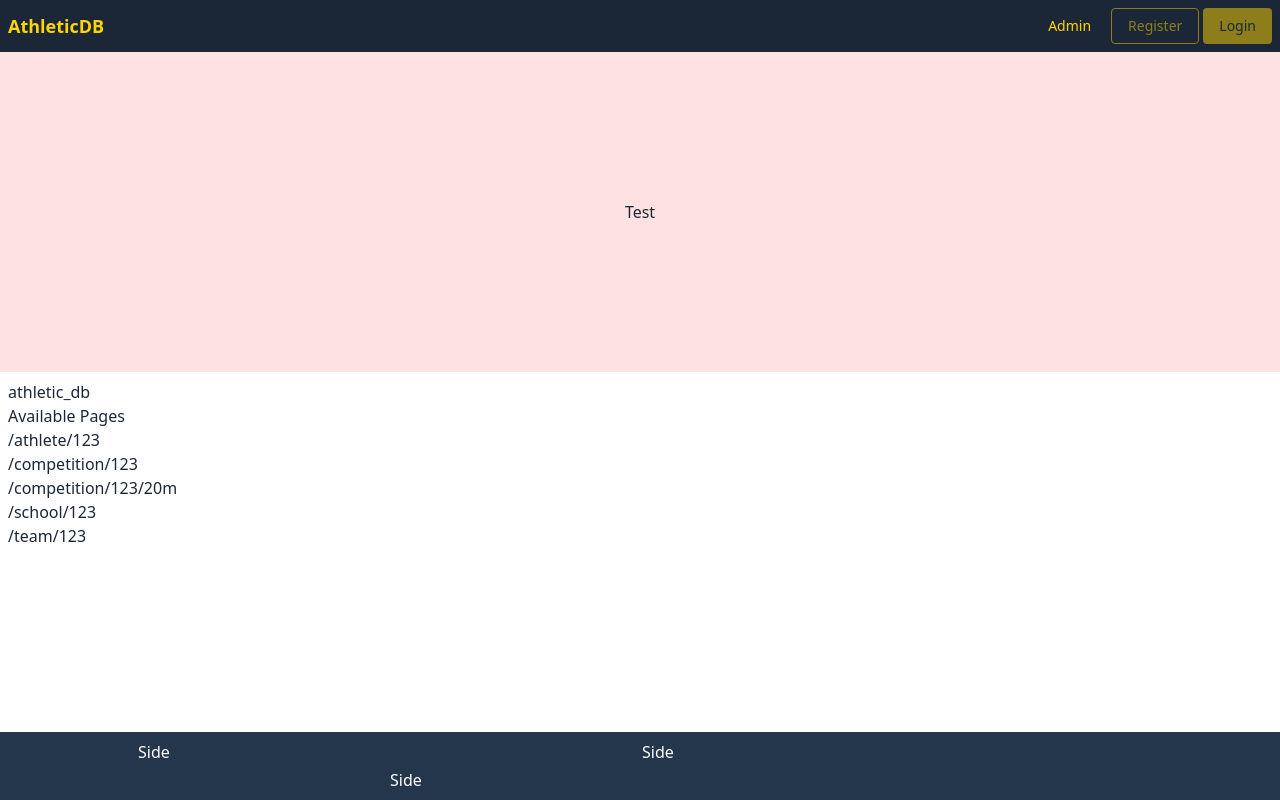
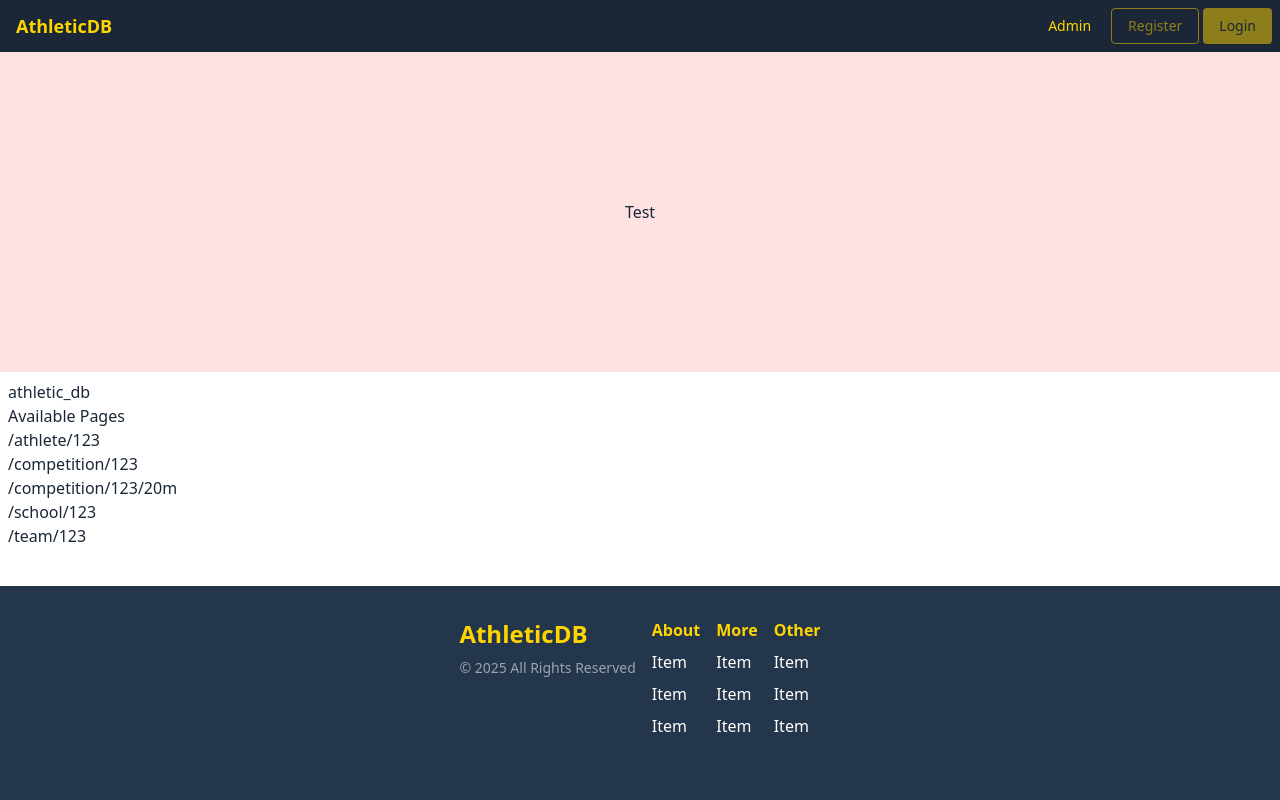
Before and after one commit to sGrie/athletic_db, a Next.js app in the folder frontend/: page / in a window 1280 px wide. Built offline with nearby package versions, Linux system fonts and the light colour scheme.

Commit message:
feat(frontend): Structure footer.

```diff
--- a/frontend/src/components/Footer.tsx
+++ b/frontend/src/components/Footer.tsx
@@ -1,14 +1,27 @@
 function Footer() {
   return (
-    <div className='bg-adb-blue-950 p-2 flex justify-center items-center flex-wrap gap-1 text-white'>
-      <div className='basis-[500px]'>
-        <p>Side</p>
+    <div className='bg-adb-blue-950 pt-8 pb-8 pl-4 pr-4 flex justify-center items-center flex-wrap gap-4 text-white'>
+      <div className='basis-[350] flex flex-col gap-2 h-[150px]'>
+        <h1 className='text-primary font-extrabold text-2xl'>AthleticDB</h1>
+        <p className="text-gray-400 text-sm">© 2025 All Rights Reserved</p>
       </div>
-      <div className='basis-[500px]'>
-        <p>Side</p>
+      <div className='basis-[350] flex flex-col gap-2 h-[150px]'>
+        <p className='text-primary font-bold'>About</p>
+        <p>Item</p>
+        <p>Item</p>
+        <p>Item</p>
       </div>
-      <div className='basis-[500px]'>
-        <p>Side</p>
+      <div className='basis-[350] flex flex-col gap-2 h-[150px]'>
+        <p className='text-primary font-bold'>More</p>
+        <p>Item</p>
+        <p>Item</p>
+        <p>Item</p>
+      </div>
+      <div className='basis-[350] flex flex-col gap-2 h-[150px]'>
+        <p className='text-primary font-bold'>Other</p>
+        <p>Item</p>
+        <p>Item</p>
+        <p>Item</p>
       </div>
     </div>
   );
--- a/frontend/src/components/Header.tsx
+++ b/frontend/src/components/Header.tsx
@@ -7,7 +7,7 @@ function Header() {
     <div className='bg-foreground p-2 flex justify-center items-center gap-1'>
       <div className='flex-grow text-primary'>
         <Link href='/'>
-          <h1 className='font-extrabold text-lg'>AthleticDB</h1>
+          <h1 className='font-extrabold text-lg ml-2'>AthleticDB</h1>
         </Link>
       </div>
       <div className='flex gap-1'>
```
